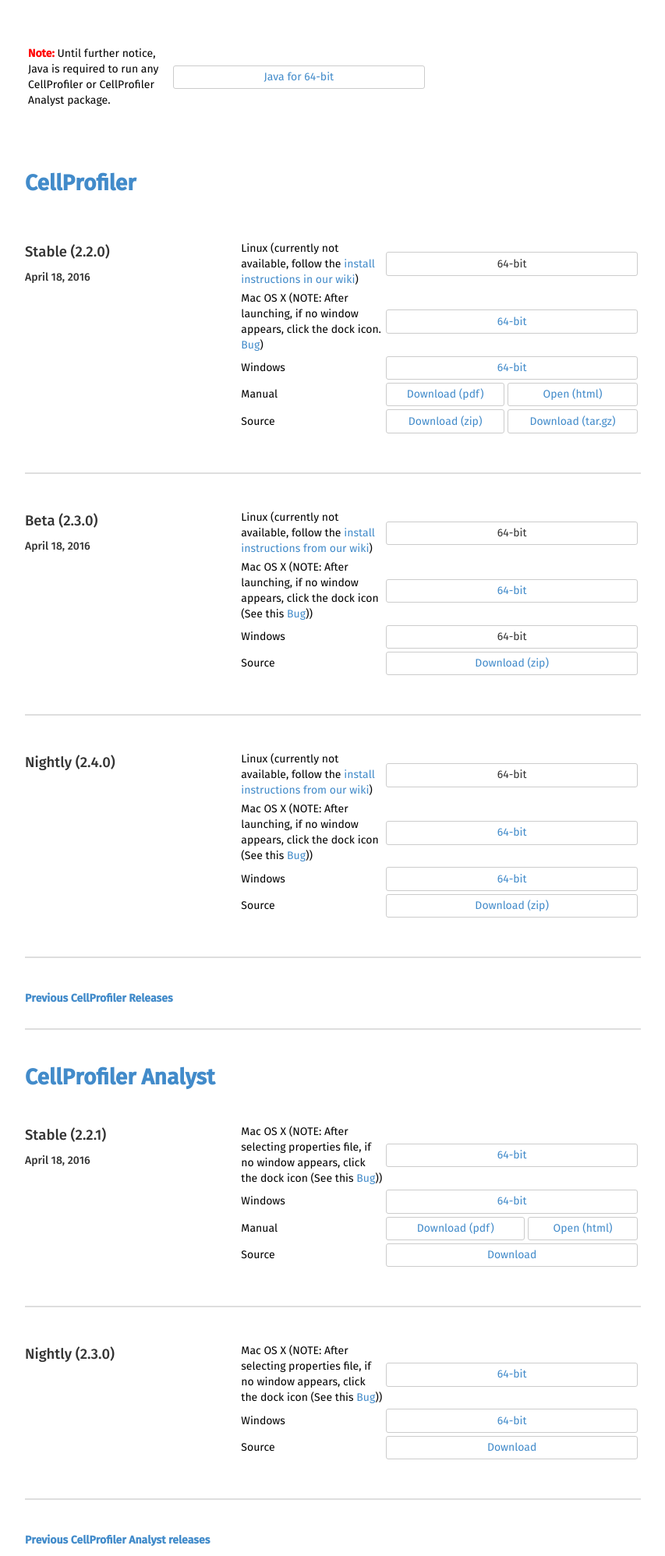
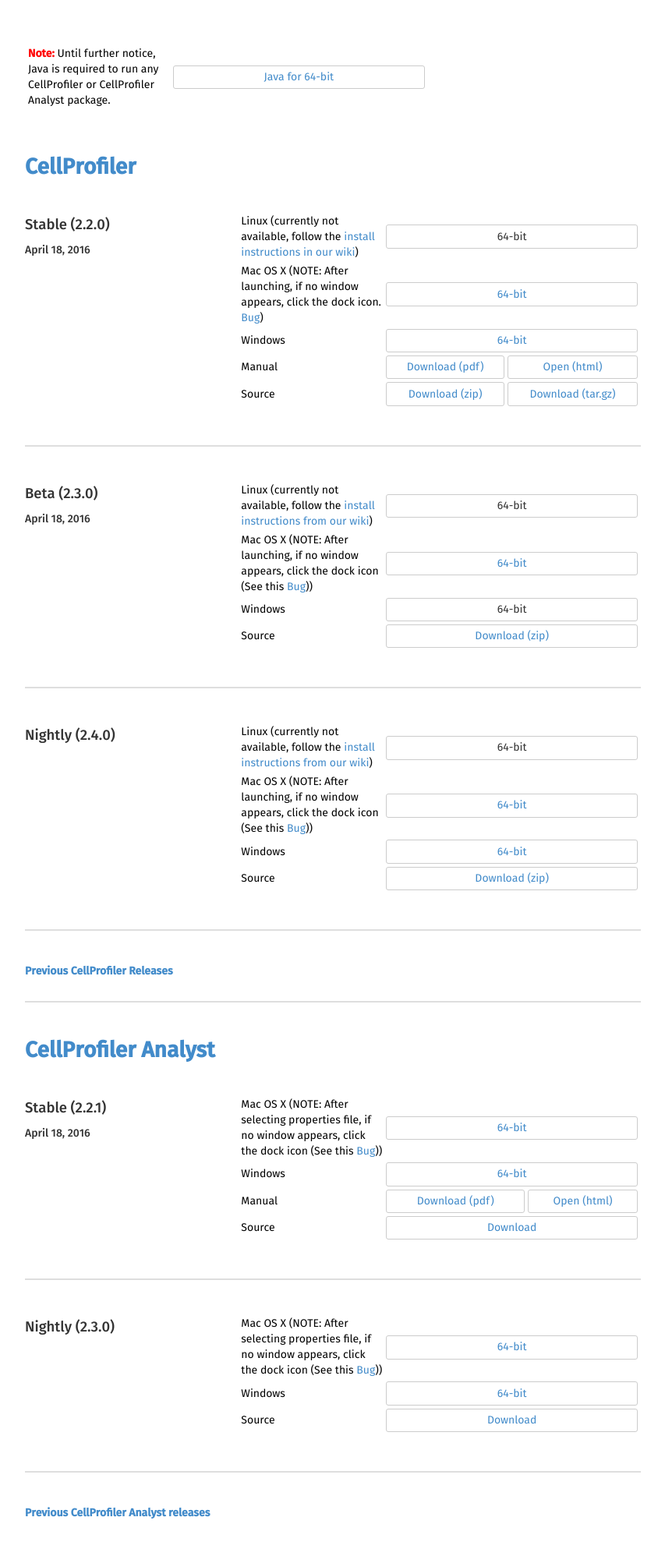
Before and after one commit to CellProfiler/cellprofiler.github.com-backup, a Jekyll site: the page built from releases/index.html, in a window 1280 px wide. Shown: the whole page at 78% size, without its empty margins (213-1066 px from the left). Built offline with Jekyll 4.4.1, drawn with Linux system fonts in a browser that asks for light colours; after the commit the page ends 1961 px from its top, so only the background shows below that.

Commit message:
releases: testing a simplified layout

```diff
--- a/_layouts/release.html
+++ b/_layouts/release.html
@@ -22,28 +22,6 @@
   </head>
 
   <body class="container">
-    <header>
-			<div class="row install">
-			  <div class="col-md-8 side-header">
-			    <table class="table-features table-installers">
-			      <tbody>
-			        <tr>
-			          <td class="inst-type"><font color="red"><b>Note:</b></font> Until further notice, Java is required to run any CellProfiler or CellProfiler Analyst package.</td>
-
-			          <td><a href="http://www.oracle.com/technetwork/java/javase/downloads/jre8-downloads-2133155.html"><div class="inst-button">Java for 64-bit</div></a></td>
-			        </tr>
-			      </tbody>
-			    </table>
-			  </div>
-			</div>
-      <ul class="row menu">
-        <li class="col-xs-12 col-md-2">
-          <a href="/index.html">
-            <h1>CellProfiler</h1>
-          </a>
-        </li>
-      </ul>
-    </header>
 
     {{ content }}
 
--- a/releases/index.html
+++ b/releases/index.html
@@ -4,6 +4,22 @@
 redirect_from: "/download.html"
 ---
 
+<div class="row install">
+  <div class="col-md-8 side-header">
+    <table class="table-features table-installers">
+      <tbody>
+        <tr>
+          <td class="inst-type"><font color="red"><b>Note:</b></font> Until further notice, Java is required to run any CellProfiler or CellProfiler Analyst package.</td>
+
+          <td><a href="http://www.oracle.com/technetwork/java/javase/downloads/jre8-downloads-2133155.html"><div class="inst-button">Java for 64-bit</div></a></td>
+        </tr>
+      </tbody>
+    </table>
+  </div>
+</div>
+
+
+<h1 id='CP'><a name='CP'>CellProfiler</a></h1>
 
 <div class="row install">
   <div class="col-md-4 side-header">
```
